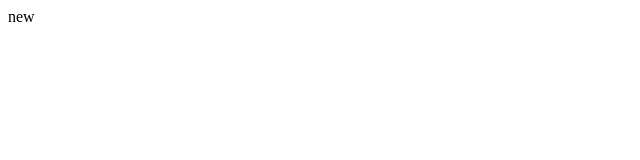
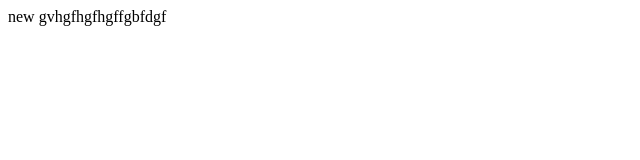
Before and after one commit to Subzerozdev/Javascript, a plain HTML site: page Buoi1/index.html in a window 1280 px wide. Shown: the whole page, without its empty margins (0-640 px from the left). Drawn offline with Linux system fonts and the light colour scheme.

Commit message:
Update index.html

```diff
--- a/Buoi1/index.html
+++ b/Buoi1/index.html
@@ -6,6 +6,6 @@
     <title>Document</title>
 </head>
 <body>
-    new
+    new gvhgfhgfhgffgbfdgf
 </body>
 </html>
```
